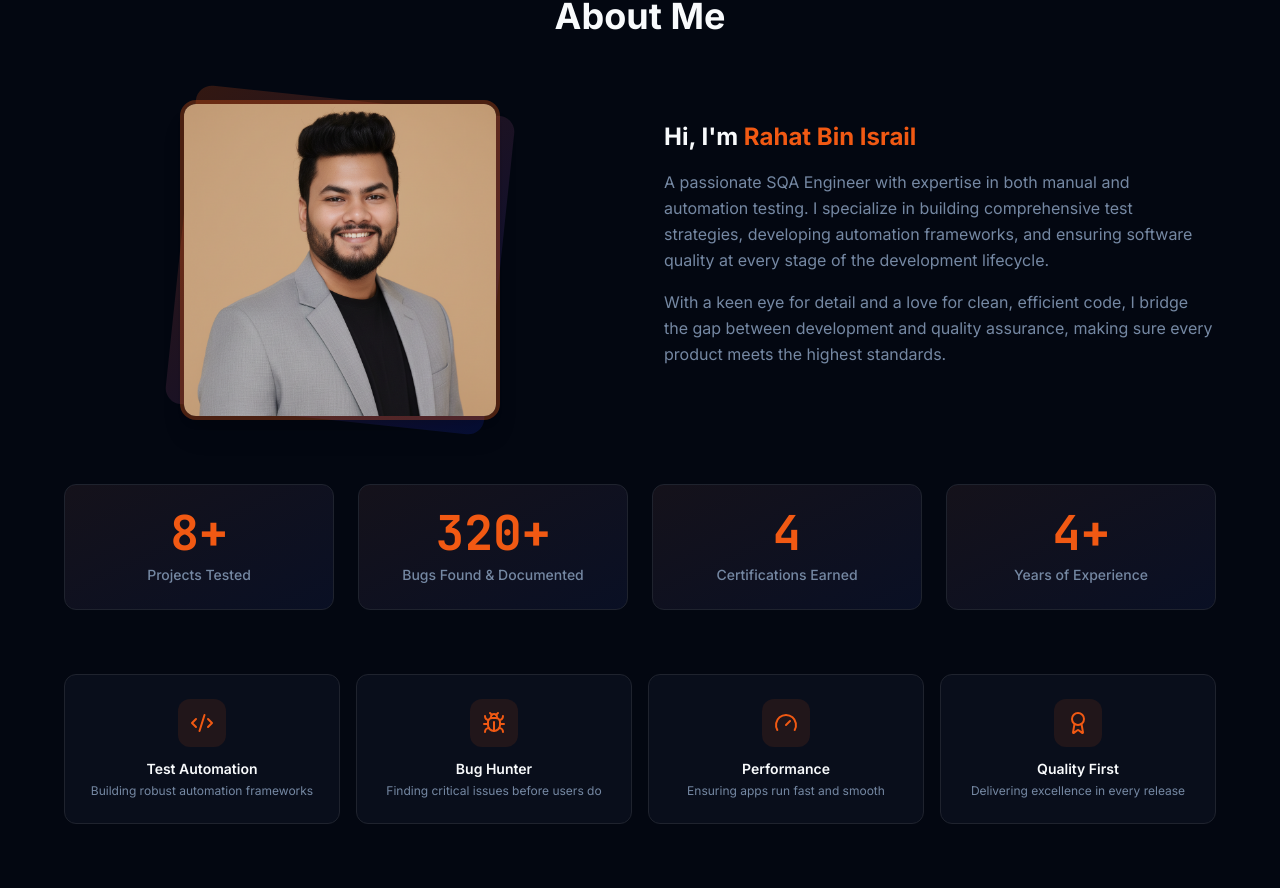
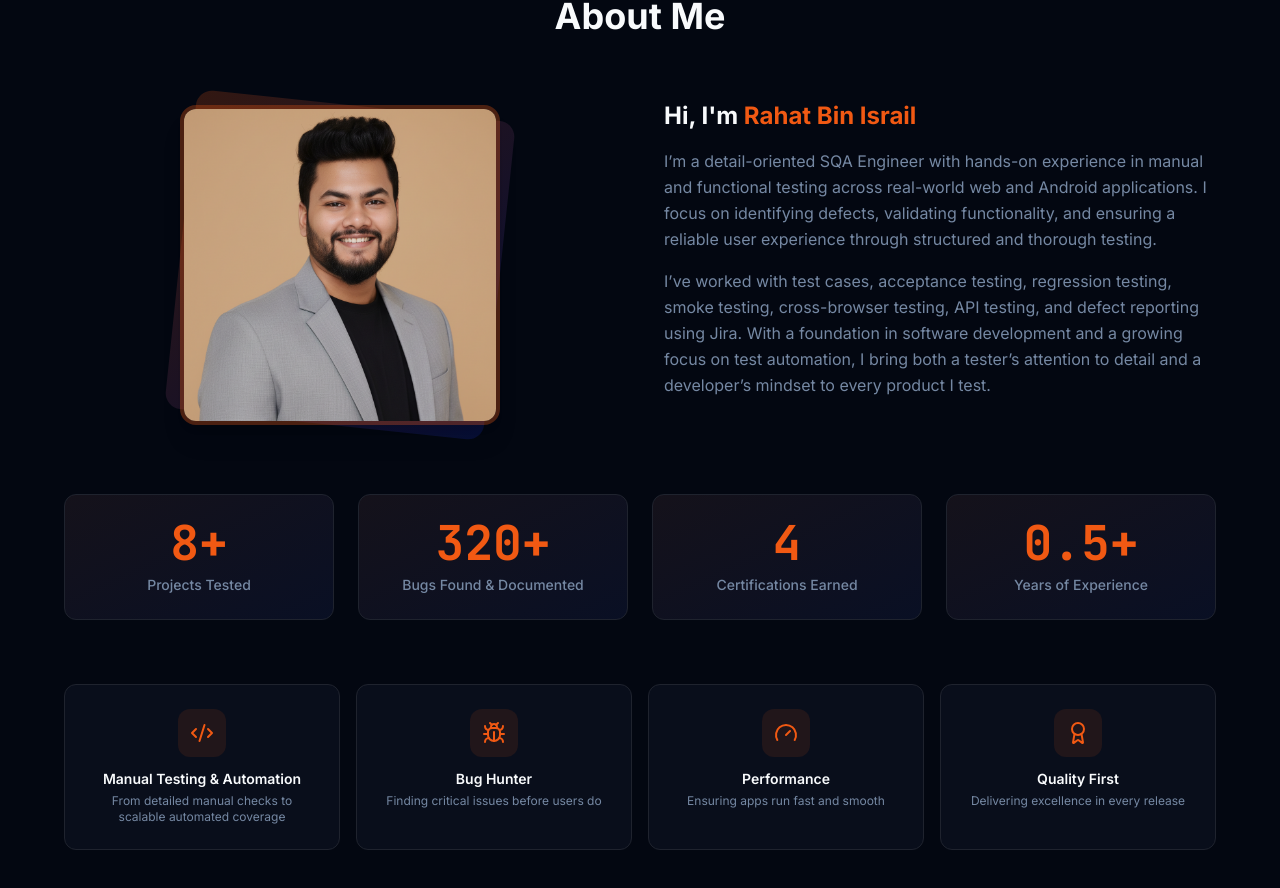
Before and after one commit to rahat-israil/Rahat-Portfolio-Website, a React (Vite) app: page / in a window 1280 px wide. Shown: the part 944-1832 px from the top of the page. Built offline with nearby package versions, Linux system fonts and the light colour scheme; the HTML template or start-up script is replaced by a standard one.

Commit message:
About section update

```diff
--- a/src/components/AboutSection.tsx
+++ b/src/components/AboutSection.tsx
@@ -4,7 +4,7 @@ import rahatProfile from "@/assets/rahat-profile.png";
 import CountUp from "@/components/CountUp";
 
 const highlights = [
-  { icon: Code2, title: "Test Automation", desc: "Building robust automation frameworks" },
+  { icon: Code2, title: "Manual Testing & Automation", desc: "From detailed manual checks to scalable automated coverage" },
   { icon: Bug, title: "Bug Hunter", desc: "Finding critical issues before users do" },
   { icon: Gauge, title: "Performance", desc: "Ensuring apps run fast and smooth" },
   { icon: Award, title: "Quality First", desc: "Delivering excellence in every release" },
@@ -14,7 +14,7 @@ const stats = [
   { value: 8, suffix: "+", label: "Projects Tested" },
   { value: 320, suffix: "+", label: "Bugs Found & Documented" },
   { value: 4, suffix: "", label: "Certifications Earned" },
-  { value: 4, suffix: "+", label: "Years of Experience" },
+  { value: 0.5, suffix: "+", label: "Years of Experience" },
 ];
 
 const containerVariants = {
@@ -67,13 +67,10 @@ const AboutSection = () => {
               Hi, I'm <span className="text-primary">Rahat Bin Israil</span>
             </h3>
             <p className="text-muted-foreground leading-relaxed mb-4">
-              A passionate SQA Engineer with expertise in both manual and automation testing.
-              I specialize in building comprehensive test strategies, developing automation frameworks,
-              and ensuring software quality at every stage of the development lifecycle.
+              I’m a detail-oriented SQA Engineer with hands-on experience in manual and functional testing across real-world web and Android applications. I focus on identifying defects, validating functionality, and ensuring a reliable user experience through structured and thorough testing.
             </p>
             <p className="text-muted-foreground leading-relaxed mb-8">
-              With a keen eye for detail and a love for clean, efficient code, I bridge the gap
-              between development and quality assurance, making sure every product meets the highest standards.
+              I’ve worked with test cases, acceptance testing, regression testing, smoke testing, cross-browser testing, API testing, and defect reporting using Jira. With a foundation in software development and a growing focus on test automation, I bring both a tester’s attention to detail and a developer’s mindset to every product I test.
             </p>
           </motion.div>
         </div>
--- a/src/components/CountUp.tsx
+++ b/src/components/CountUp.tsx
@@ -22,13 +22,31 @@ const CountUp = ({
 
   useEffect(() => {
     if (!inView) return;
+
     const startTime = performance.now();
+
     const tick = (now: number) => {
-      const progress = Math.min((now - startTime) / (duration * 1000), 1);
-      const eased = 1 - Math.pow(1 - progress, 3); // easeOutCubic
-      setCount(Math.round(end * eased));
-      if (progress < 1) requestAnimationFrame(tick);
+      const progress = Math.min(
+        (now - startTime) / (duration * 1000),
+        1
+      );
+
+      const eased = 1 - Math.pow(1 - progress, 3);
+
+      // Keep decimal values when needed
+      const value = end * eased;
+
+      setCount(
+        Number.isInteger(end)
+          ? Math.round(value)
+          : Number(value.toFixed(1))
+      );
+
+      if (progress < 1) {
+        requestAnimationFrame(tick);
+      }
     };
+
     requestAnimationFrame(tick);
   }, [inView, end, duration]);
 
```
